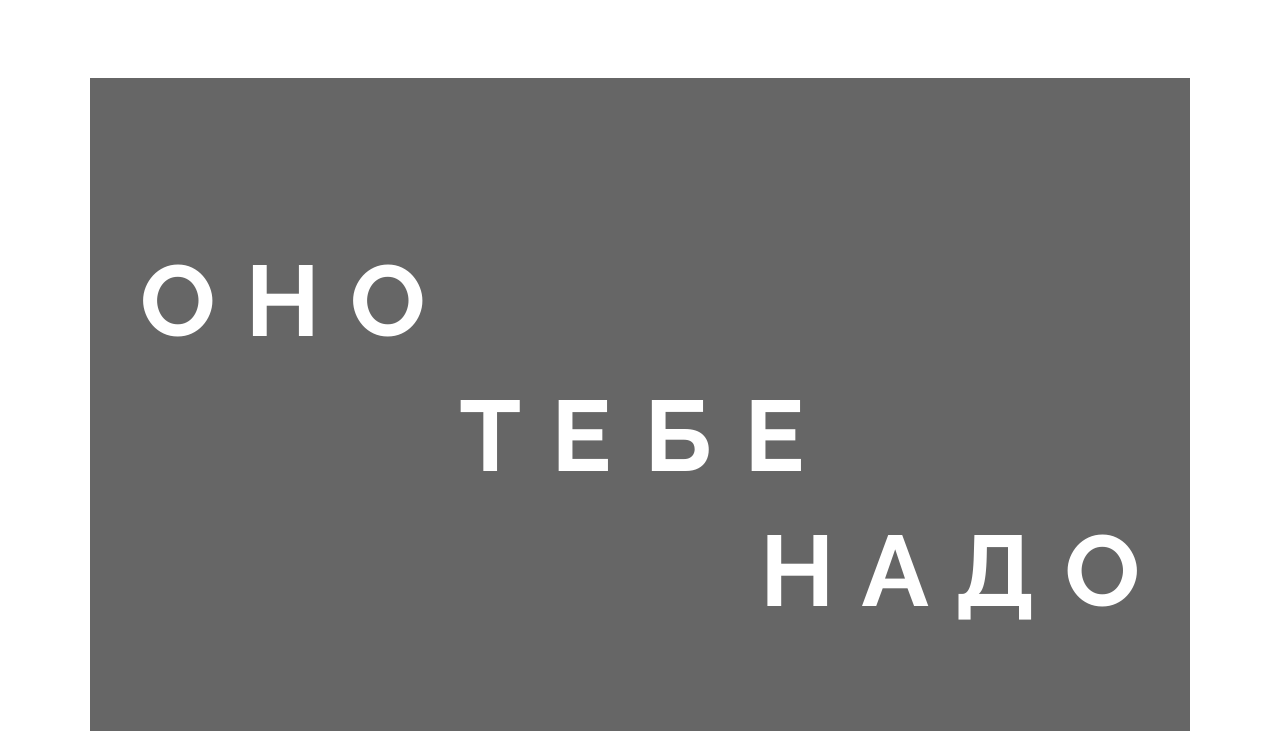
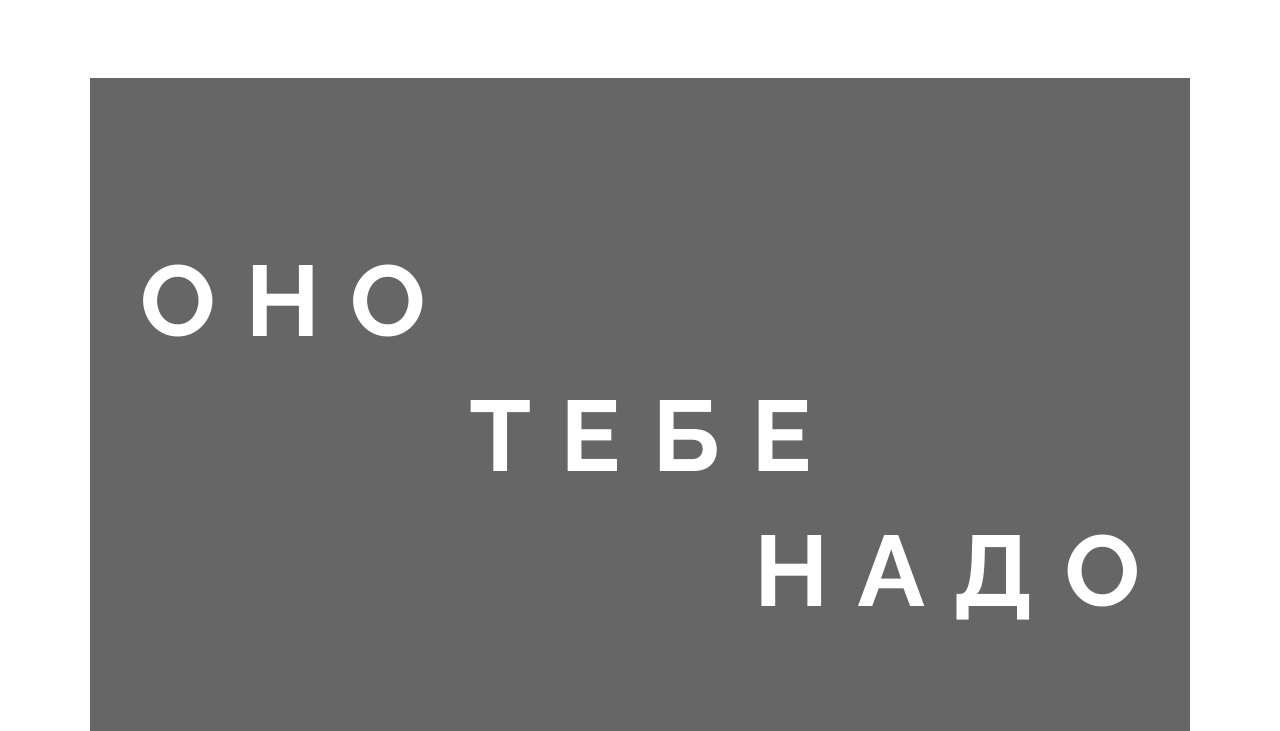
Before and after one commit to Man5135/ono-tebe-nado-fd, a plain HTML site: page index.html in a window 1280 px wide. Shown: the part 219-950 px from the top of the page. Drawn offline with Linux system fonts and the light colour scheme.

Commit message:
final fix

```diff
--- a/styles/style.css
+++ b/styles/style.css
@@ -77,17 +77,20 @@
   margin-top: 20px;
   margin-right: 61px;
   margin-left: 44.5px;
-  letter-spacing: 4.5px;
+  letter-spacing: 4px;
   text-align: center;
+  padding-left: 20px;
+  padding-right: 3px;
 }
 .aligned-text_right {
   margin-top: 20px;
-  letter-spacing: 3px;
+  letter-spacing: 4px;
   text-align: right;
 }
 .no-letter-spacing {
   letter-spacing: 0px;
 }
+
 .cover__description {
   z-index: 2;
   display: grid;
@@ -223,6 +226,7 @@
 .footer {
   display: grid;
   grid-template-columns: 1fr 1fr 1fr;
+  margin-bottom: 115px;
   justify-content: space-between;
 }
 
```
